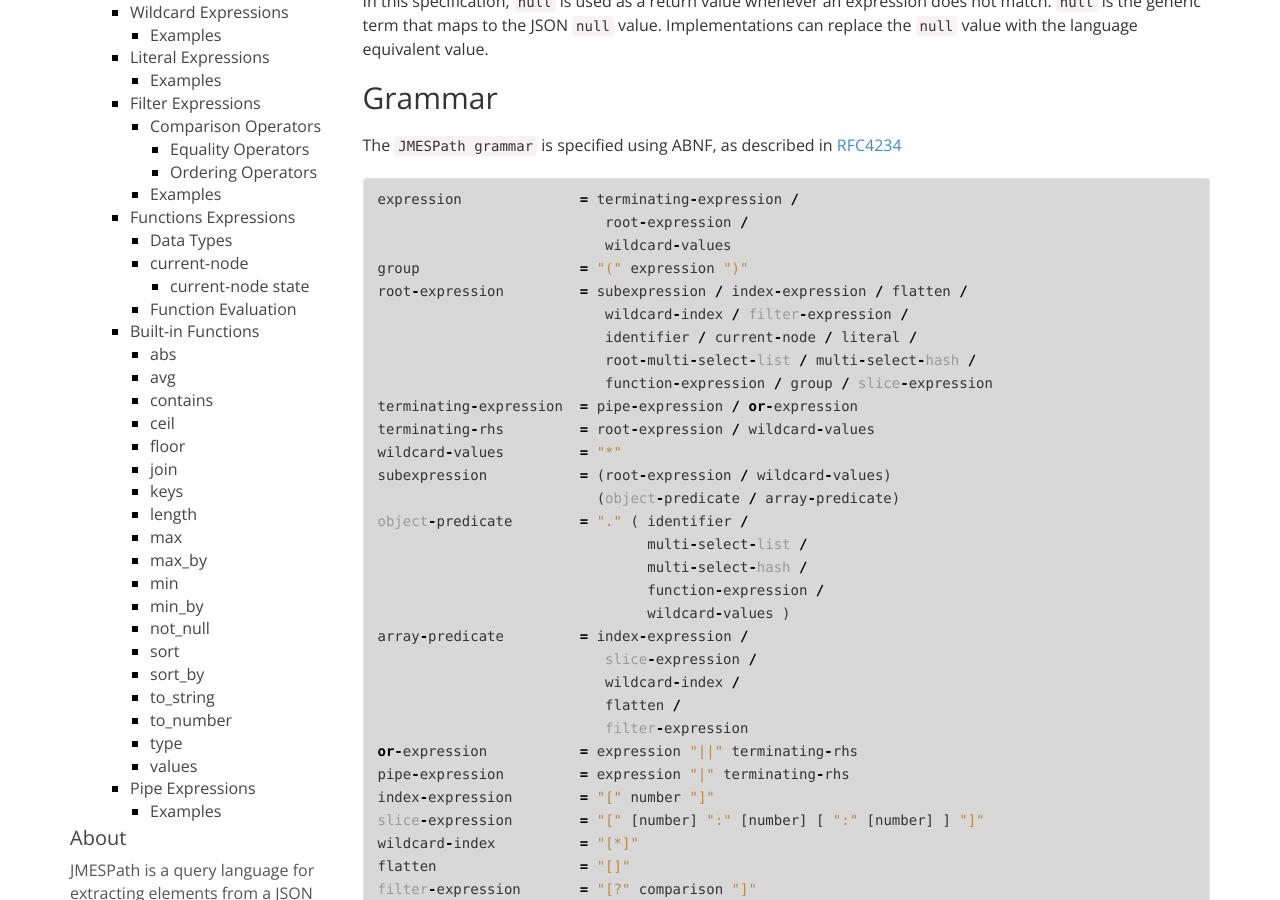
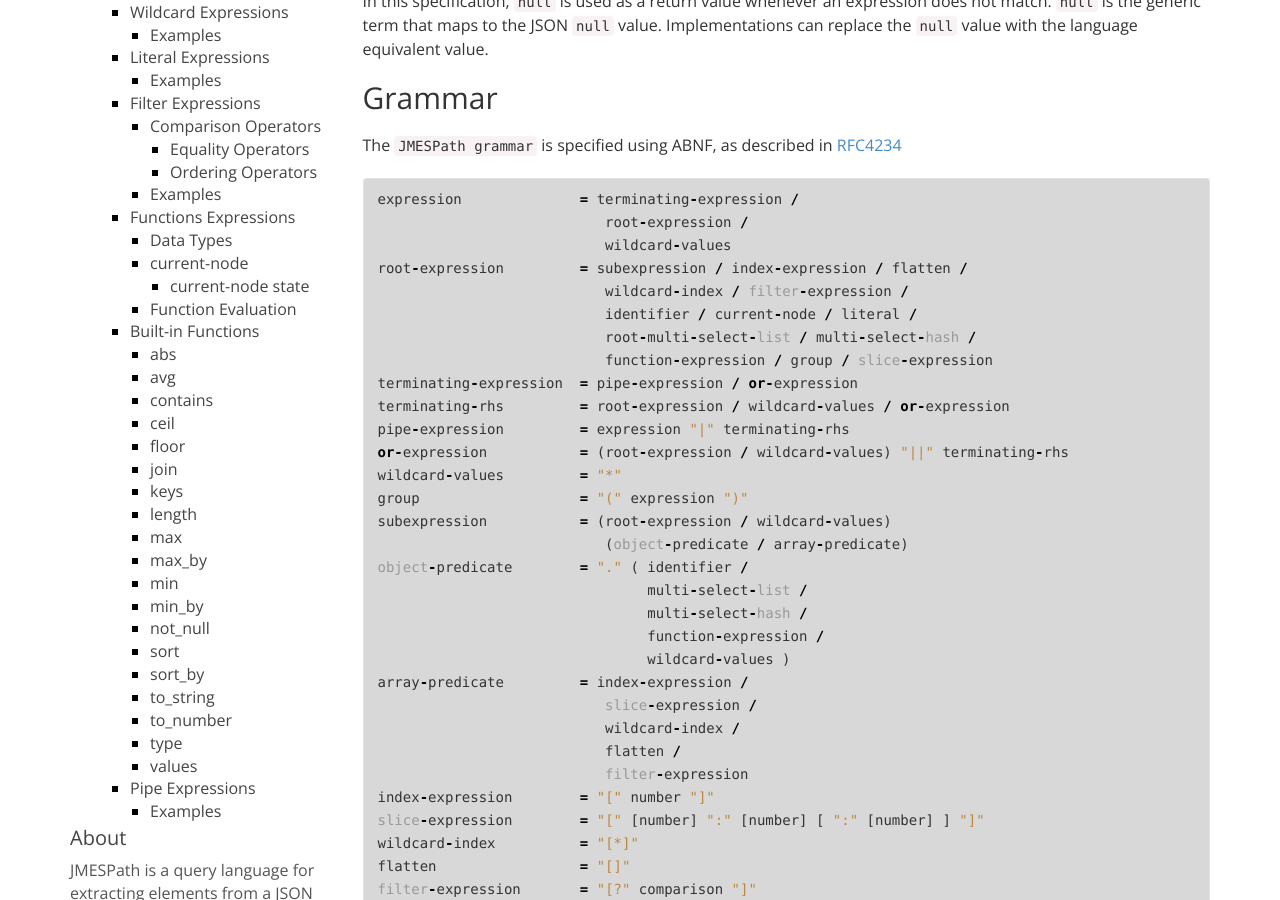
Before and after one commit to jmespath/jmespath.site, a Sphinx documentation site: the page built from docs/specification.rst, in a window 1280 px wide and 900 px high, scrolled down 435 px. Built offline with Sphinx 7.4.7, drawn with Linux system fonts in a browser that asks for light colours; comment, search, counter and statistics services are not loaded.

Commit message:
Fixing precedence of or and pipe

```diff
--- a/docs/jmespath-grammar.txt
+++ b/docs/jmespath-grammar.txt
@@ -1,17 +1,19 @@
 expression              = terminating-expression /
                            root-expression /
                            wildcard-values
-group                   = "(" expression ")"
 root-expression         = subexpression / index-expression / flatten /
                            wildcard-index / filter-expression /
                            identifier / current-node / literal /
                            root-multi-select-list / multi-select-hash /
                            function-expression / group / slice-expression
 terminating-expression  = pipe-expression / or-expression
-terminating-rhs         = root-expression / wildcard-values
+terminating-rhs         = root-expression / wildcard-values / or-expression
+pipe-expression         = expression "|" terminating-rhs
+or-expression           = (root-expression / wildcard-values) "||" terminating-rhs
 wildcard-values         = "*"
+group                   = "(" expression ")"
 subexpression           = (root-expression / wildcard-values)
-                          (object-predicate / array-predicate)
+                           (object-predicate / array-predicate)
 object-predicate        = "." ( identifier /
                                 multi-select-list /
                                 multi-select-hash /
```
Also changed, not shown: other parts of docs/jmespath-grammar.txt (+0 -2 lines).
